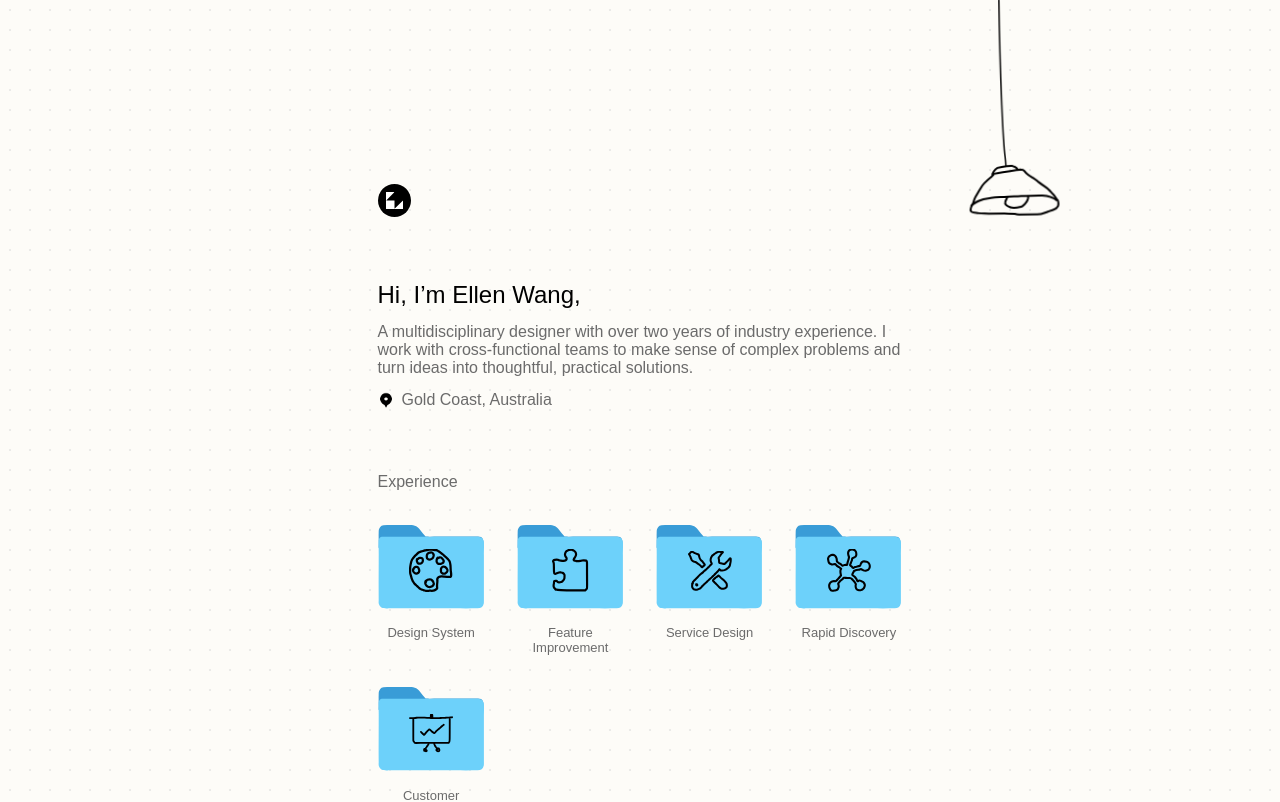
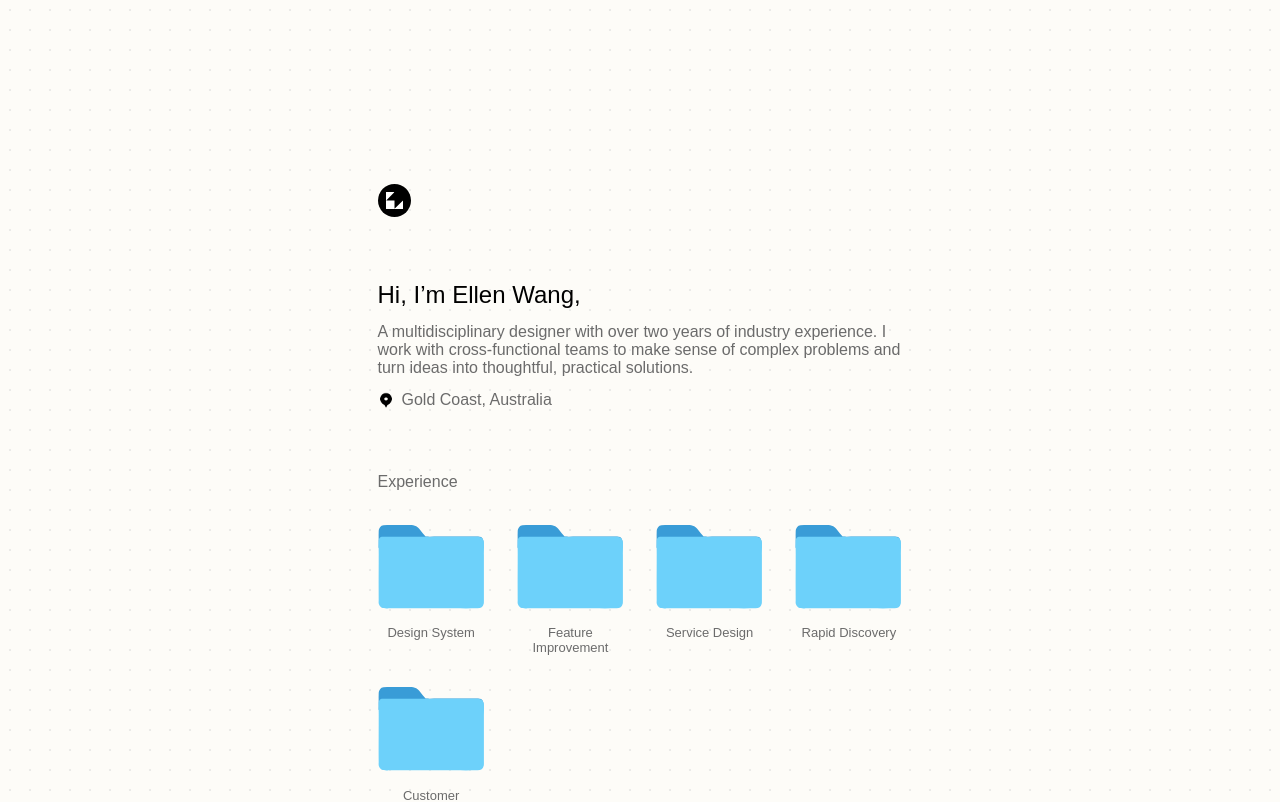
Before and after one commit to ellenWang918/ellen-portfolio, a Next.js app: page / in a window 1280 px wide. Shown: the top 802 px of the page. Built offline with nearby package versions, Linux system fonts and the light colour scheme.

Commit message:
design update

```diff
--- a/src/app/about/page.tsx
+++ b/src/app/about/page.tsx
@@ -1,9 +1,8 @@
 import { Facts } from "@/components/about/facts";
 import { FooterDrawing } from "@/components/about/footer-drawing";
 import { AboutHeader } from "@/components/about/header";
-import { HangingLamp } from "@/components/hanging-lamp";
 import { aboutDrawing, aboutFacts, aboutHeader } from "@/content/about";
 
 export default function AboutPage() {
-  return <main id="main-content" className="about-page" data-page="about"><HangingLamp isOn label="Pendant light" /><AboutHeader {...aboutHeader} /><Facts title="Quick facts about me" items={aboutFacts} /><FooterDrawing {...aboutDrawing} /></main>;
+  return <main id="main-content" className="about-page" data-page="about"><AboutHeader {...aboutHeader} /><Facts title="Quick facts about me" items={aboutFacts} /><FooterDrawing {...aboutDrawing} /></main>;
 }
--- a/src/app/page.tsx
+++ b/src/app/page.tsx
@@ -1,5 +1,4 @@
 import { ExperienceSection } from "@/components/experience-section";
-import { HangingLamp } from "@/components/hanging-lamp";
 import { IntroSection } from "@/components/intro-section";
 import { SideProjectSection } from "@/components/side-project-section";
 import { intro } from "@/content/home";
@@ -8,7 +7,6 @@ import { projects } from "@/content/projects";
 export default function Home() {
   return (
     <main id="main-content">
-      <HangingLamp />
       <IntroSection {...intro} />
       <Suspense fallback={<section aria-label="Experience" className="experience-section" />}>
         <ExperienceSection projects={projects} />
--- a/src/components/folder-card.tsx
+++ b/src/components/folder-card.tsx
@@ -1,6 +1,5 @@
 "use client";
 
-import Image from "next/image";
 import type { MouseEventHandler } from "react";
 
 export type FolderCardProps = { title: string; ariaLabel?: string; onSelect?: MouseEventHandler<HTMLButtonElement>; isActive?: boolean; cursorLabel?: string; artworkSrc?: string; artworkAlt?: string };
@@ -15,6 +14,8 @@ function FolderCardArtwork() {
 }
 
 export function FolderCard({ title, ariaLabel, onSelect, isActive = false, cursorLabel, artworkSrc, artworkAlt }: FolderCardProps) {
-  const content = <><span className="folder-card__art"><FolderCardArtwork />{artworkSrc ? <Image className="folder-card__drawing" src={artworkSrc} alt={artworkAlt ?? `${title} drawing`} width={44} height={44} draggable={false} /> : null}</span><span className="folder-card__title">{title}</span></>;
+  void artworkSrc;
+  void artworkAlt;
+  const content = <><span className="folder-card__art"><FolderCardArtwork /></span><span className="folder-card__title">{title}</span></>;
   return <button className="font-portfolio folder-card" type="button" aria-label={ariaLabel ?? title} data-cursor-label={cursorLabel} aria-haspopup={onSelect ? "dialog" : undefined} aria-expanded={onSelect ? isActive : undefined} onClick={onSelect}>{content}</button>;
 }
```
Also changed, not shown: 2 other files (tests, documents, lock files or other folders).
